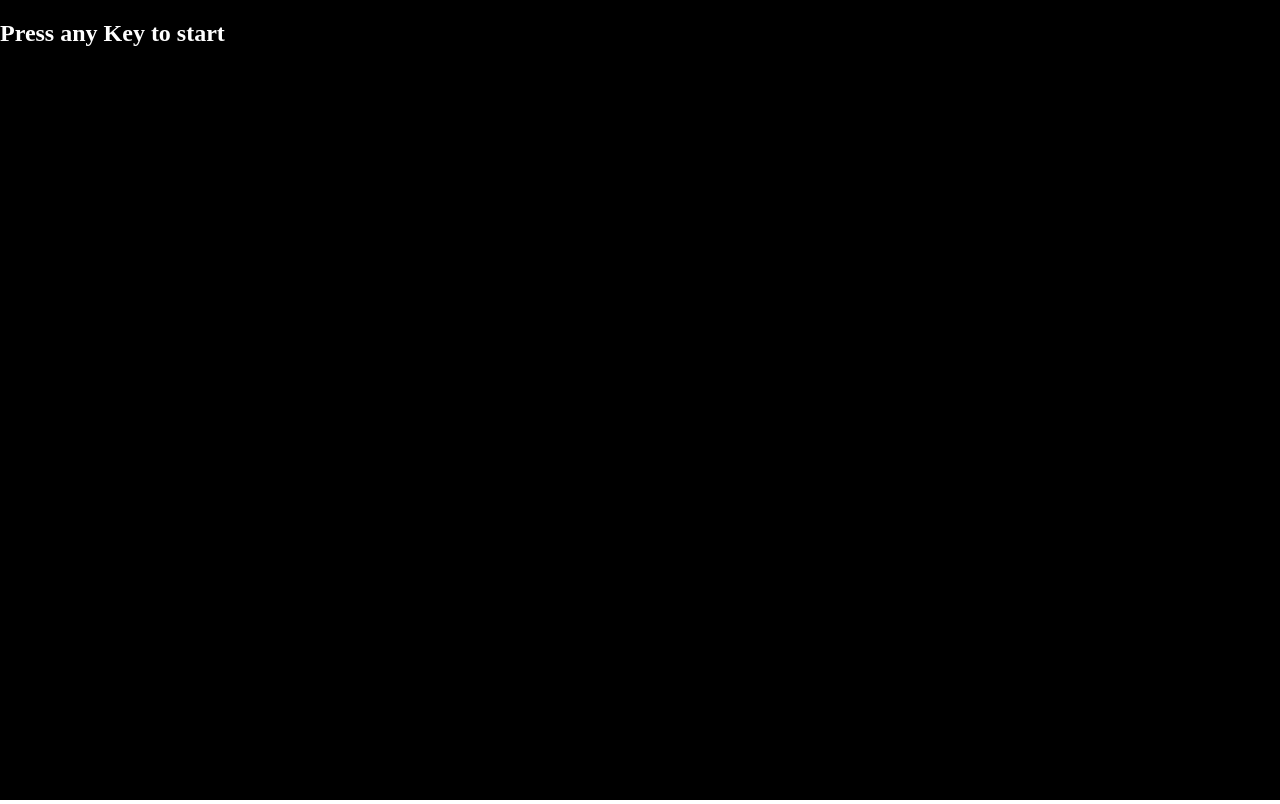
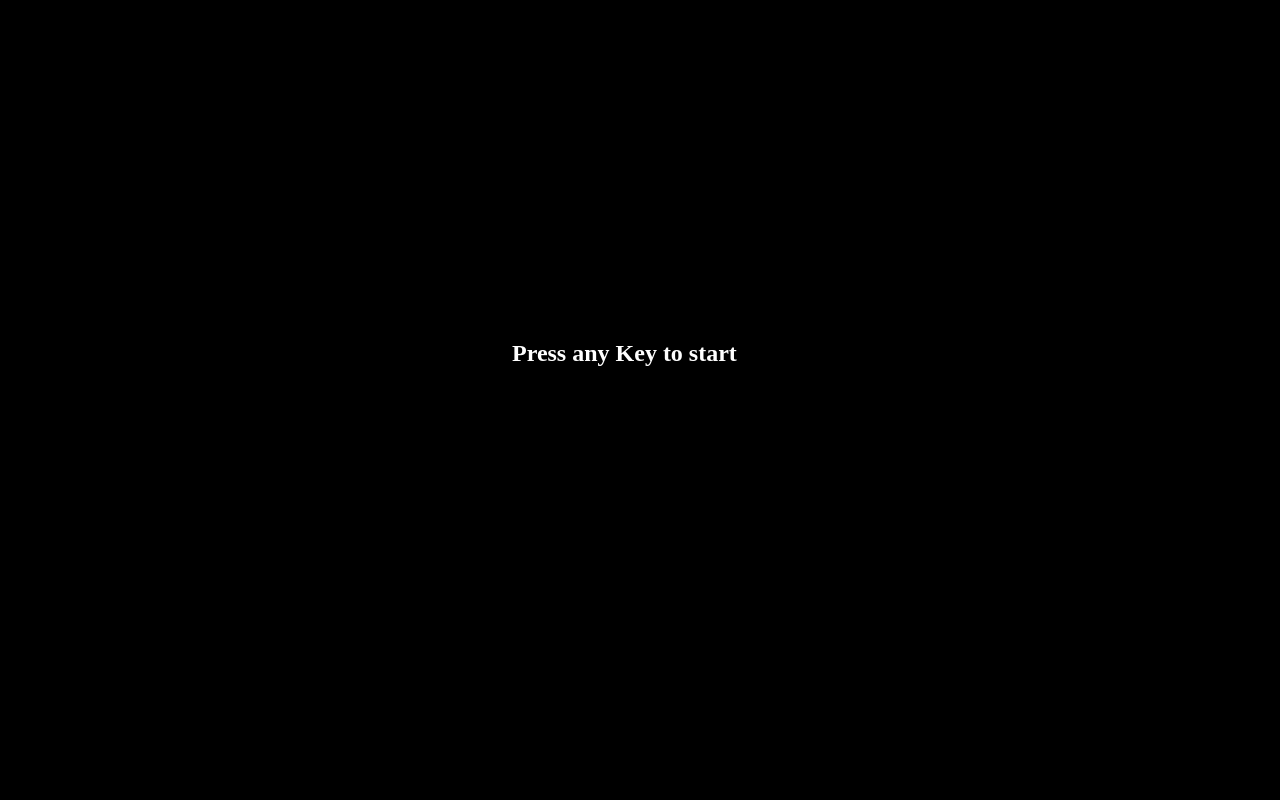
Before and after one commit to himanshu-singh-23/Patatap_clone, a plain HTML site: page index.html in a window 1280 px wide. Drawn offline with nearby package versions, Linux system fonts and the light colour scheme.

Commit message:
Update index.html

```diff
--- a/index.html
+++ b/index.html
@@ -211,7 +211,7 @@
 	</style>
 </head>
 <body>
-	<h2 style="color:white; position:absolute; top:'40%';left:'40%';" id="infoText"> Press any Key to start </h2>
+	<h2 style="color:white; position:absolute; top:40%;left:40%;" id="infoText"> Press any Key to start </h2>
 	<canvas id="myCanvas"></canvas>
 	<!-- <script type="text/javascript" src="paptap.js"></script> -->
 </body>
```
